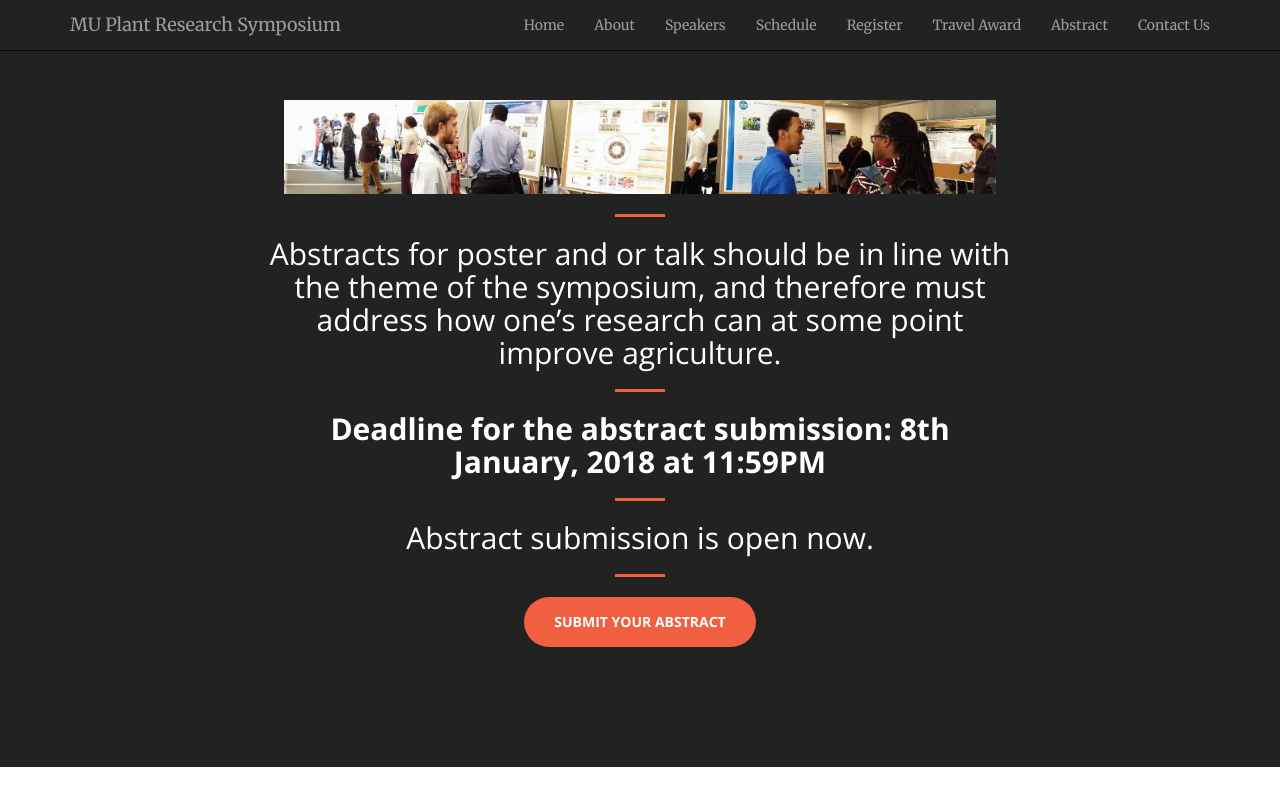
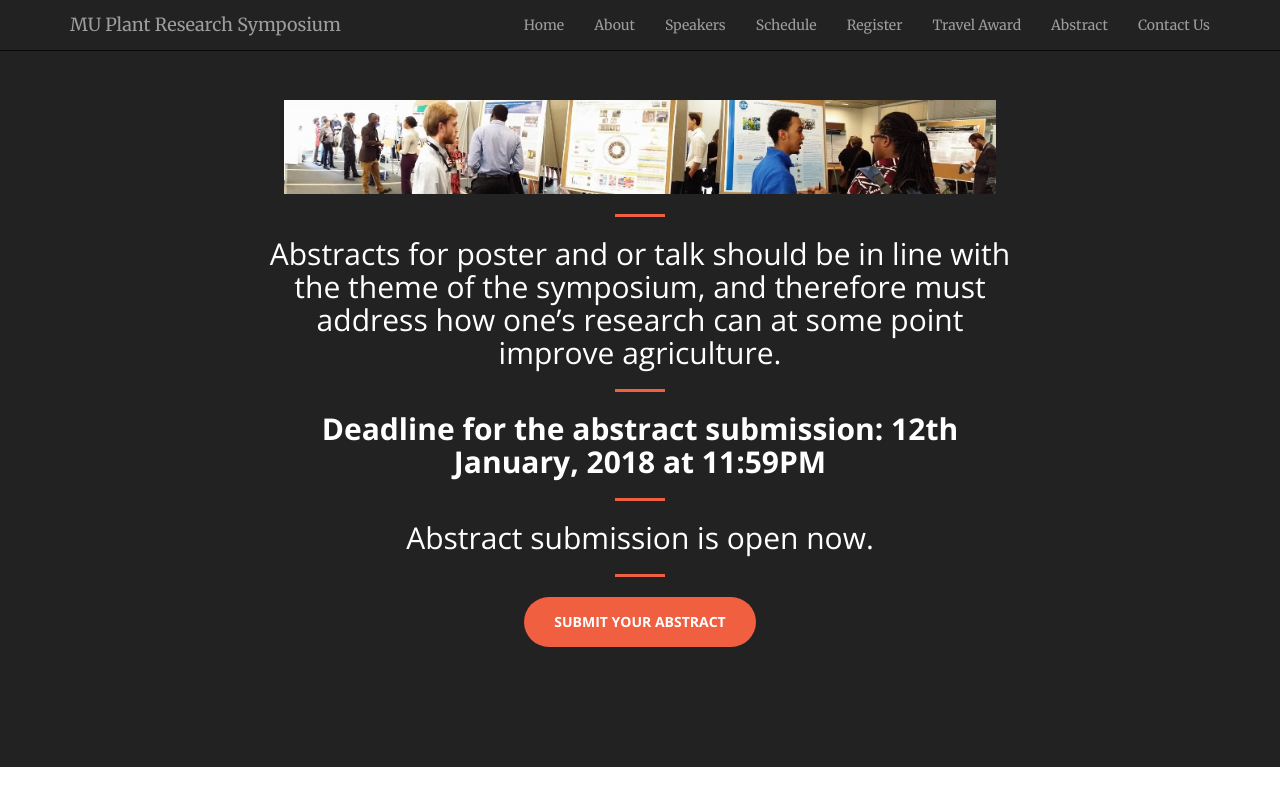
Before and after one commit to mupioneersymposium/mupioneersymposium.github.io, a Jekyll site: the page built from abstract.md, in a window 1280 px wide. Shown: the top 806 px of the page. Built offline with Jekyll 4.4.1, drawn with Linux system fonts in a browser that asks for light colours.

Commit message:
Update abstract.md
extended the deadline

```diff
--- a/abstract.md
+++ b/abstract.md
@@ -8,7 +8,7 @@ layout: regular
 <hr style="clear: both;" />
 ## Abstracts for poster and or talk should be in line with the theme of the symposium, and therefore must address how one's research can at some point improve agriculture.
 <hr style="clear: both;" />
-## **Deadline for the abstract submission: 8th January, 2018 at 11:59PM**
+## **Deadline for the abstract submission: 12th January, 2018 at 11:59PM**
 <hr style="clear: both;" />
 ## Abstract submission is open now.
 <hr style="clear: both;" />
```
